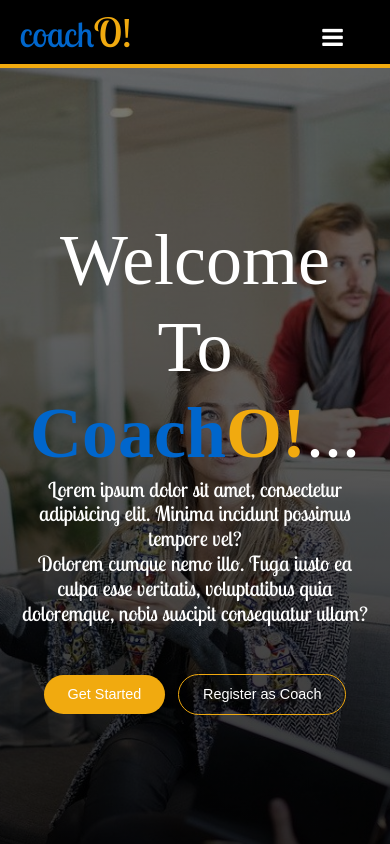
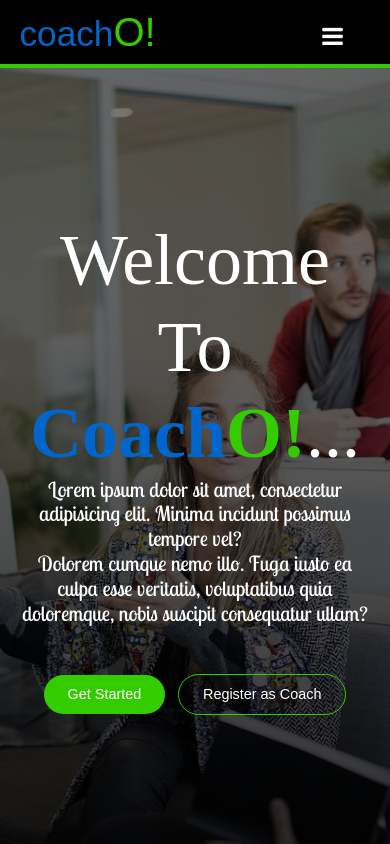
Before and after one commit to kenechukwuJosiah/coach0-app, a Vue app: page / in a window 390 px wide. Shown: the top 844 px of the page. Built offline with nearby package versions, Linux system fonts and the light colour scheme; a web font is replaced by a local one.

Commit message:
new-update

```diff
--- a/src/App.vue
+++ b/src/App.vue
@@ -65,8 +65,7 @@ export default {
   --font-regular: 'Gabriola', 'Lobster Two';
   --font-bold: 'Elephant';
   --font-style: 'Herr Von Muellerhoff';
-  --vue-light-color: #f1aa0f;
-  /* --vue-light-color: #33cc00; */
+  --vue-light-color: #33cc00;
   --vue-dark-color: #134d00;
   --dark: #080e06;
   --primary-color: #0066cc;
@@ -217,7 +216,11 @@ span.Oo {
   text-align: center;
   margin-bottom: 3rem;
 }
-@media (max-width: 800px) {
+@media (max-width: 900px) {
+  body {
+    font-size: 16px;
+    font-family: Arial, Helvetica, sans-serif;
+  }
   .container {
     width: 90%;
   }
```
